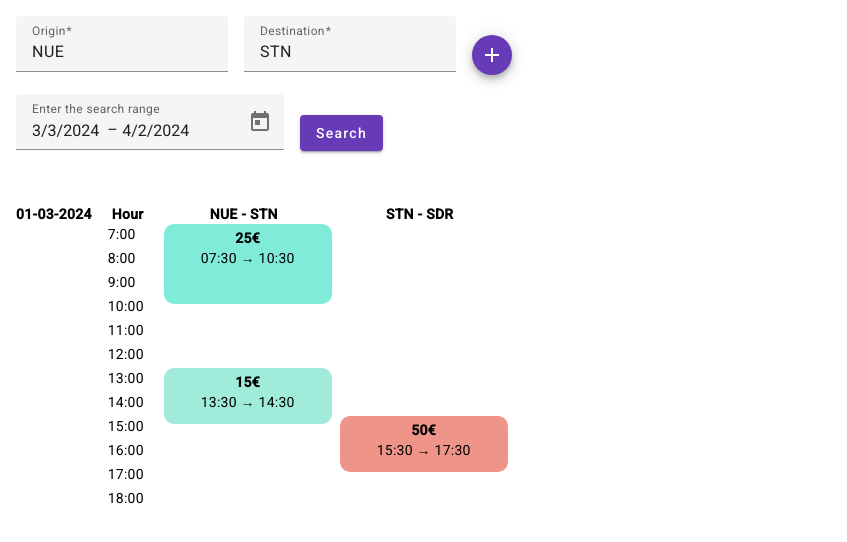
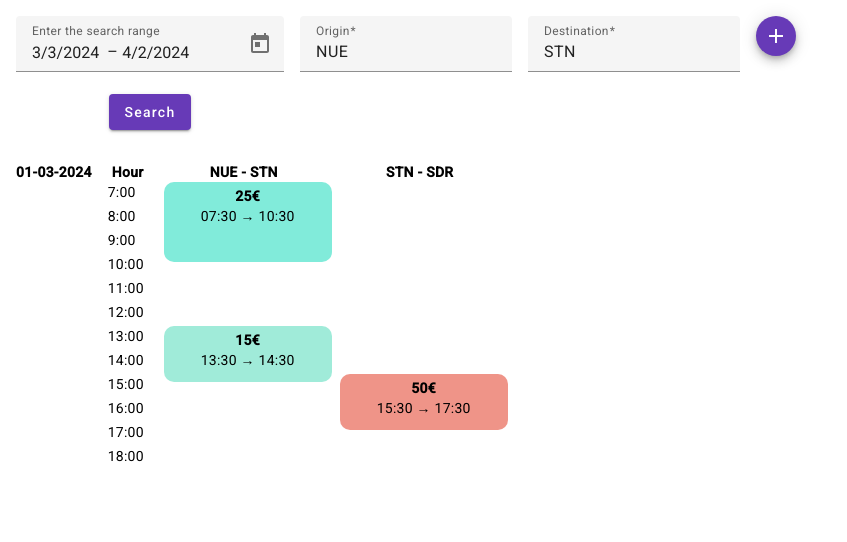
Before and after one commit to nck974/flight-combination-finder, an Angular app in the folder flight-combination-finder-ng/: page / in a window 1280 px wide. Shown: the top 542 px of the page, without its empty margins (0-847 px from the left). Built offline with nearby package versions, Linux system fonts and the light colour scheme.

Commit message:
Restructure search form to take less space

```diff
--- a/flight-combination-finder-ng/src/app/pages/flight-checker/components/search-flights-form/search-flights-form.component.html
+++ b/flight-combination-finder-ng/src/app/pages/flight-checker/components/search-flights-form/search-flights-form.component.html
@@ -1,5 +1,36 @@
 <div class="form-wrapper">
   <form #myForm [formGroup]="formQuery" (ngSubmit)="onSubmit()">
+
+    <div class="control">
+
+      <!-- Dates -->
+      <div>
+        <mat-form-field>
+          <mat-label>Enter the search range</mat-label>
+          <mat-date-range-input [formGroup]="formQuery" [rangePicker]="picker">
+            <input matStartDate formControlName="startDate"
+              placeholder="Start date">
+            <input matEndDate formControlName="endDate" placeholder="End date">
+          </mat-date-range-input>
+          <mat-datepicker-toggle matIconSuffix
+            [for]="picker"></mat-datepicker-toggle>
+          <mat-date-range-picker #picker></mat-date-range-picker>
+
+          @if (formQuery.controls.startDate.hasError('matStartDateInvalid')) {
+          <mat-error>Invalid start date</mat-error>
+          }
+          @if (formQuery.controls.endDate.hasError('matEndDateInvalid')) {
+          <mat-error>Invalid end date</mat-error>
+          }
+        </mat-form-field>
+      </div>
+
+      <!-- Submit -->
+      <div class="submit-wrapper">
+        <button mat-raised-button color="primary" type="submit"
+          [disabled]="!formQuery.valid">Search</button>
+      </div>
+    </div>
 
     <!-- Routes -->
     <div class="routes" formArrayName="routes">
@@ -43,38 +74,6 @@
       }
     </div>
 
-    <div class="control">
-
-      <!-- Dates -->
-      <div>
-        <mat-form-field>
-          <mat-label>Enter the search range</mat-label>
-          <mat-date-range-input [formGroup]="formQuery" [rangePicker]="picker">
-            <input matStartDate formControlName="startDate"
-              placeholder="Start date">
-            <input matEndDate formControlName="endDate" placeholder="End date">
-          </mat-date-range-input>
-          <mat-datepicker-toggle matIconSuffix
-            [for]="picker"></mat-datepicker-toggle>
-          <mat-date-range-picker #picker></mat-date-range-picker>
-
-          @if (formQuery.controls.startDate.hasError('matStartDateInvalid')) {
-          <mat-error>Invalid start date</mat-error>
-          }
-          @if (formQuery.controls.endDate.hasError('matEndDateInvalid')) {
-          <mat-error>Invalid end date</mat-error>
-          }
-        </mat-form-field>
-      </div>
-
-      <!-- Submit -->
-      <div>
-        <button mat-raised-button color="primary" type="submit"
-          [disabled]="!formQuery.valid">Search</button>
-      </div>
-
-    </div>
-
   </form>
 
 </div>
--- a/flight-combination-finder-ng/src/app/pages/flight-checker/components/search-flights-form/search-flights-form.component.scss
+++ b/flight-combination-finder-ng/src/app/pages/flight-checker/components/search-flights-form/search-flights-form.component.scss
@@ -1,25 +1,33 @@
-.form-wrapper{
+.form-wrapper {
     padding: 1rem;
 }
 
-.form-wrapper form{
+.form-wrapper form {
+    display: flex;
+    flex-direction: row;
+    gap: 1rem;
+}
+
+.routes,
+.control {
     display: flex;
     flex-direction: column;
 }
 
-.routes{
-    display: flex;
-    flex-direction: column;
-}
-
-.route,
-.control{
+.route {
     display: flex;
     flex-direction: row;
     gap: 1rem;
-    align-items: center;
+    justify-content: left;
+    align-items: flex-start;
 }
 
-.form-wrapper form label{
+.form-wrapper form label {
     margin-right: 0.25rem;
 }
+
+.submit-wrapper {
+    display: flex;
+    width: 100%;
+    justify-content: center;
+}
```
